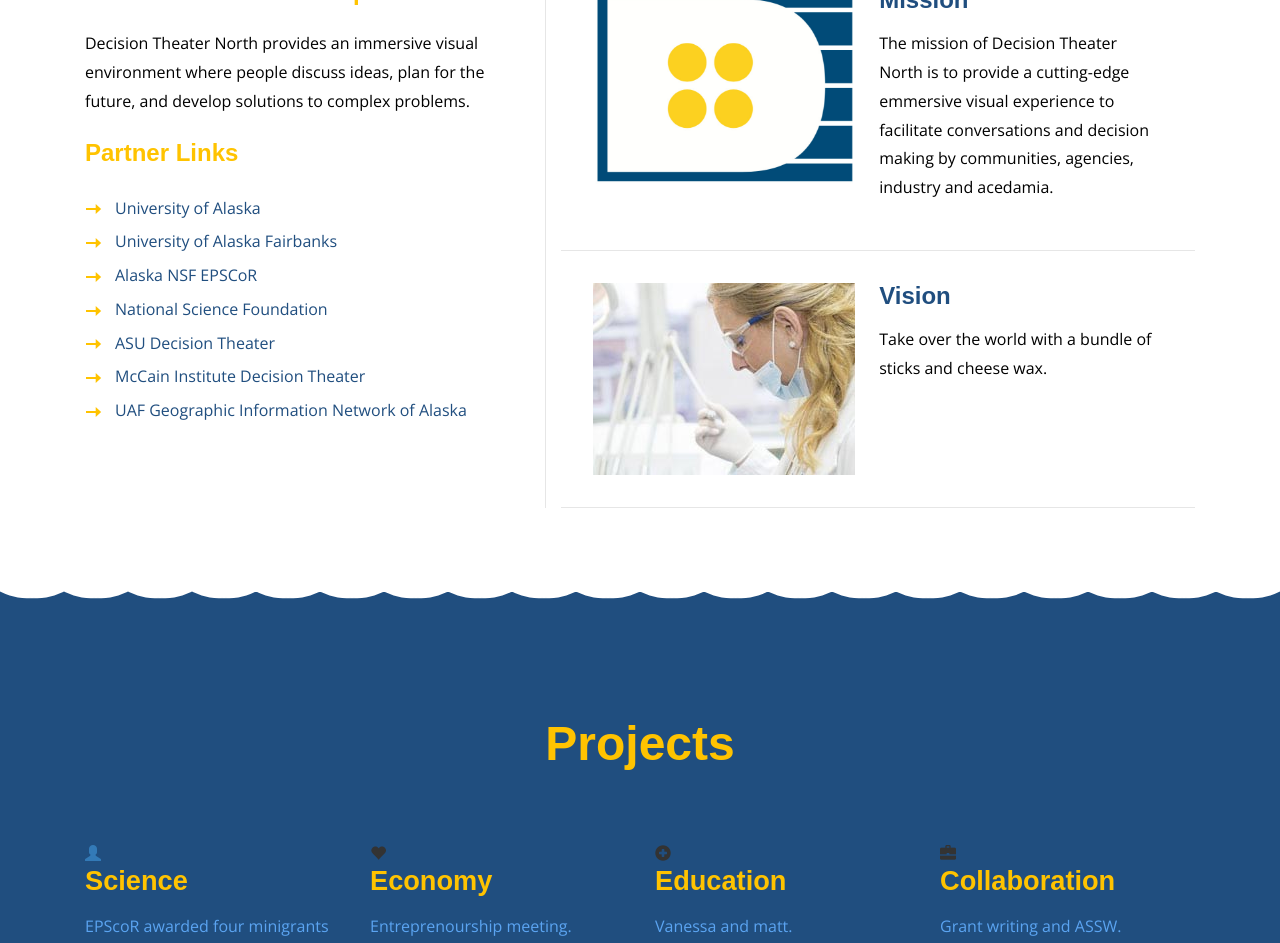
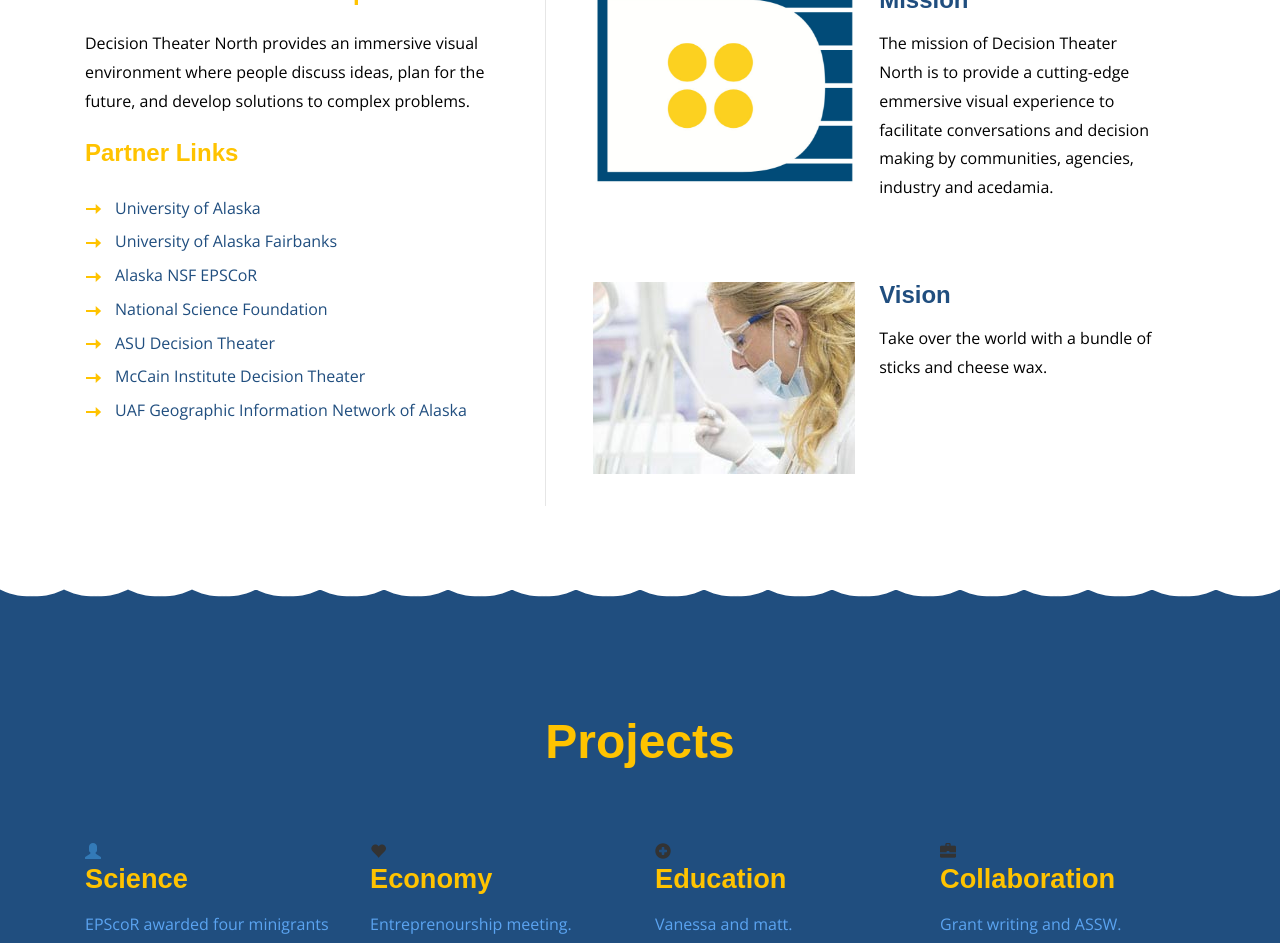
Before and after one commit to AK-NSF-EPSCoR/Vis-Space, a Jekyll site: the page built from new.html, in a window 1280 px wide. Shown: the part 1090-2033 px from the top of the page. Built offline with Jekyll 4.4.1, drawn with Linux system fonts in a browser that asks for light colours; some web fonts are replaced.

Commit message:
minor css tweaks

```diff
--- a/css/style.css
+++ b/css/style.css
@@ -312,7 +312,7 @@
 }
 .abt-top {
     padding: 2em;
-    border-bottom: 1px solid #E6E6E6;
+    /* border-bottom: 1px solid #E6E6E6; */
 }
 .about-right {
     border-left: 1px solid #E6E6E6;
@@ -811,7 +811,7 @@
 }
 .social {
     text-align: center;
-    padding:6em 0 0;
+    padding:2em 0 0;
 }
 .social h3 {
     font-size: 2.5em;
```
